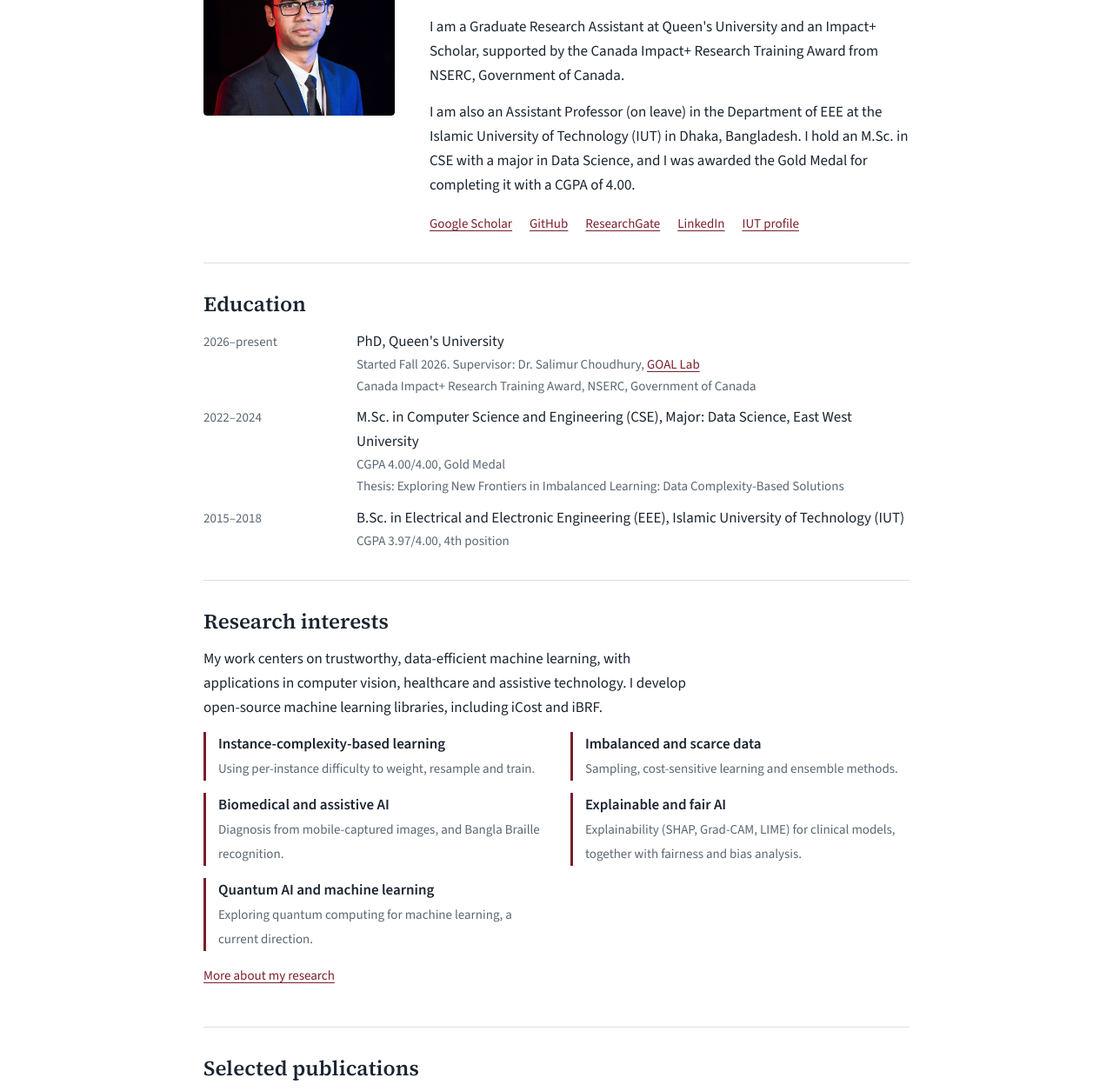
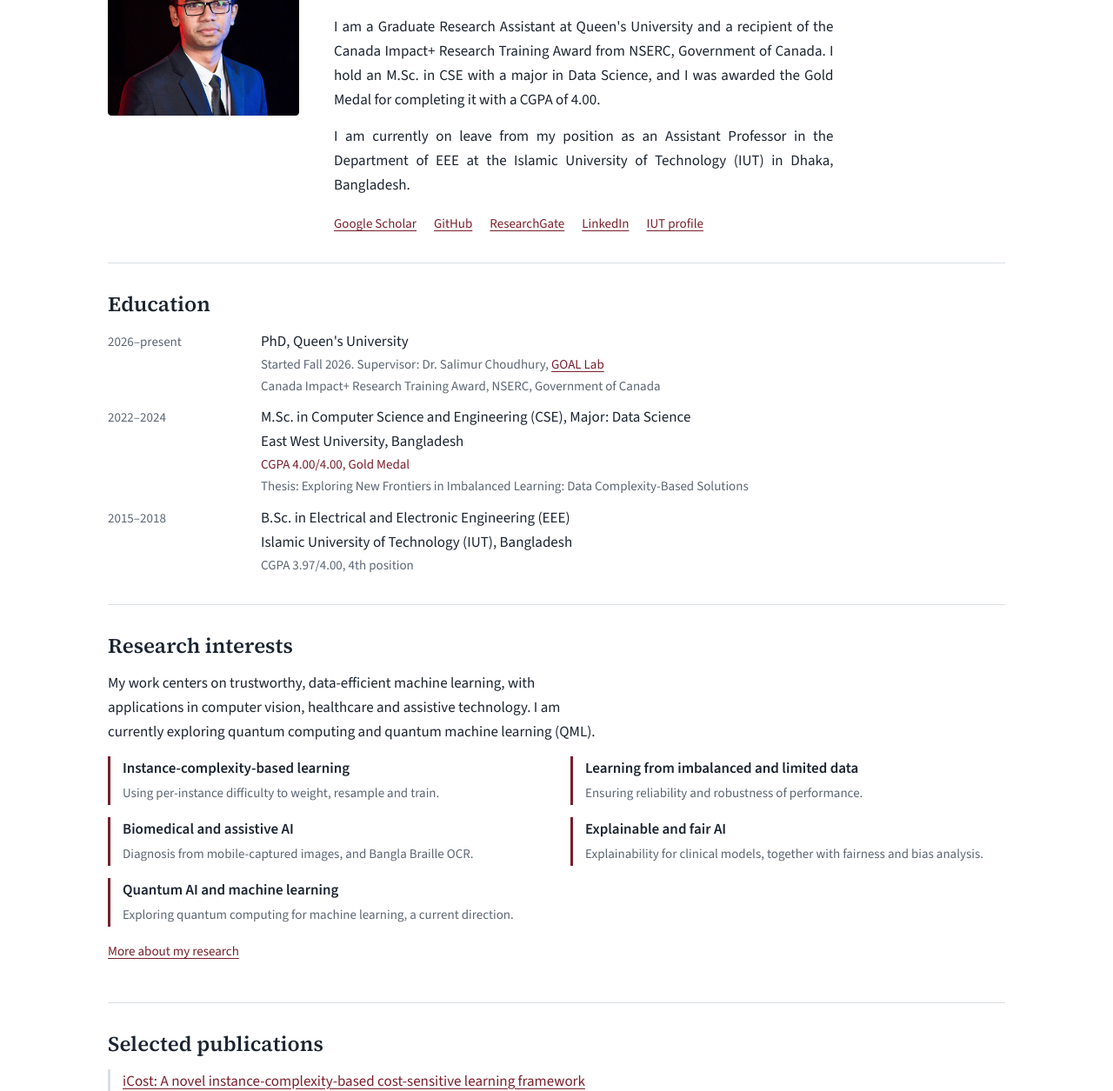
Before and after one commit to newaz-aa/newaz-aa.github.io, a plain HTML site: page index.html in a window 1280 px wide. Shown: the part 210-1465 px from the top of the page at 87% size. Drawn offline with nearby package versions, Linux system fonts and the light colour scheme.

Commit message:
Revise bio, education and research interests; widen layout
Co-Authored-By: Claude Sonnet 5.5 <noreply@anthropic.com>
Claude-Session: https://claude.ai/code/session_01F7ZeCyixEXzyeUnKyYkFA9

```diff
--- a/assets/style.css
+++ b/assets/style.css
@@ -22,7 +22,7 @@ a:focus-visible { outline: 2px solid var(--accent); outline-offset: 3px; border-
 .skip { position: absolute; left: -999px; }
 .skip:focus { left: 16px; top: 16px; background: var(--bg); padding: 8px 12px; z-index: 10; }
 
-.wrap { max-width: 860px; margin: 0 auto; padding: 0 24px; }
+.wrap { max-width: 1080px; margin: 0 auto; padding: 0 24px; }
 header.site { border-bottom: 1px solid var(--rule); }
 header.site .wrap { display: flex; flex-wrap: wrap; align-items: baseline; justify-content: space-between; gap: 8px 32px; padding-top: 28px; padding-bottom: 16px; }
 .brand { font: 600 22px/1.2 var(--serif); color: var(--ink); text-decoration: none; letter-spacing: 0.01em; }
@@ -41,6 +41,7 @@ section { padding: 32px 0; border-top: 1px solid var(--rule); }
 section:first-of-type { border-top: 0; padding-top: 0; }
 
 .intro { display: grid; grid-template-columns: 220px 1fr; gap: 40px; align-items: start; }
+.intro p { text-align: justify; }
 .titles { color: var(--muted); font-size: 18px; margin: 0 0 20px; }
 .titles span { display: block; }
 .portrait { order: -1; width: 220px; aspect-ratio: 1 / 1; border-radius: 4px; overflow: hidden; }
@@ -52,6 +53,7 @@ section:first-of-type { border-top: 0; padding-top: 0; }
 .facts dt { color: var(--muted); font-size: 15px; padding-top: 2px; }
 .facts dd { margin: 0; }
 .facts .sub { display: block; color: var(--muted); font-size: 15px; }
+.facts .sub.hl { color: var(--accent); }
 
 .interests { list-style: none; margin: 0; padding: 0; display: grid; grid-template-columns: repeat(2, 1fr); gap: 14px 32px; }
 .interests li { padding-left: 14px; border-left: 3px solid var(--accent); }
--- a/index.html
+++ b/index.html
@@ -38,10 +38,10 @@
     <div>
       <h1>Asif Newaz</h1>
       <p class="titles">
-        <span>PhD Student, Queen's University</span>
+        <span>PhD Student, Queen's University, Canada</span>
       </p>
-      <p>I am a Graduate Research Assistant at Queen's University and an Impact+ Scholar, supported by the Canada Impact+ Research Training Award from NSERC, Government of Canada.</p>
-      <p>I am also an Assistant Professor (on leave) in the Department of EEE at the Islamic University of Technology (IUT) in Dhaka, Bangladesh. I hold an M.Sc. in CSE with a major in Data Science, and I was awarded the Gold Medal for completing it with a CGPA of 4.00.</p>
+      <p>I am a Graduate Research Assistant at Queen's University and a recipient of the Canada Impact+ Research Training Award from NSERC, Government of Canada. I hold an M.Sc. in CSE with a major in Data Science, and I was awarded the Gold Medal for completing it with a CGPA of 4.00.</p>
+      <p>I am currently on leave from my position as an Assistant Professor in the Department of EEE at the Islamic University of Technology (IUT) in Dhaka, Bangladesh.</p>
       <ul class="links">
         <li><a href="https://scholar.google.com/citations?user=7XXXXdwAAAAJ&amp;hl=en" target="_blank" rel="noopener noreferrer">Google Scholar</a></li>
         <li><a href="https://github.com/newaz-aa" target="_blank" rel="noopener noreferrer">GitHub</a></li>
@@ -61,11 +61,11 @@
         <span class="sub">Started Fall 2026. Supervisor: Dr. Salimur Choudhury, <a href="https://goal-soc-queensu.github.io" target="_blank" rel="noopener noreferrer">GOAL Lab</a></span>
         <span class="sub">Canada Impact+ Research Training Award, NSERC, Government of Canada</span></dd>
       <dt>2022&ndash;2024</dt>
-      <dd>M.Sc. in Computer Science and Engineering (CSE), Major: Data Science, East West University
-        <span class="sub">CGPA 4.00/4.00, Gold Medal</span>
+      <dd>M.Sc. in Computer Science and Engineering (CSE), Major: Data Science<br>East West University, Bangladesh
+        <span class="sub hl">CGPA 4.00/4.00, Gold Medal</span>
         <span class="sub">Thesis: Exploring New Frontiers in Imbalanced Learning: Data Complexity-Based Solutions</span></dd>
       <dt>2015&ndash;2018</dt>
-      <dd>B.Sc. in Electrical and Electronic Engineering (EEE), Islamic University of Technology (IUT)
+      <dd>B.Sc. in Electrical and Electronic Engineering (EEE)<br>Islamic University of Technology (IUT), Bangladesh
         <span class="sub">CGPA 3.97/4.00, 4th position</span></dd>
     </dl>
   </section>
@@ -73,12 +73,12 @@
 
   <section aria-labelledby="interests">
     <h2 id="interests">Research interests</h2>
-    <p>My work centers on trustworthy, data-efficient machine learning, with applications in computer vision, healthcare and assistive technology. I develop open-source machine learning libraries, including iCost and iBRF.</p>
+    <p>My work centers on trustworthy, data-efficient machine learning, with applications in computer vision, healthcare and assistive technology. I am currently exploring quantum computing and quantum machine learning (QML).</p>
     <ul class="interests">
       <li><b>Instance-complexity-based learning</b><span>Using per-instance difficulty to weight, resample and train.</span></li>
-      <li><b>Imbalanced and scarce data</b><span>Sampling, cost-sensitive learning and ensemble methods.</span></li>
-      <li><b>Biomedical and assistive AI</b><span>Diagnosis from mobile-captured images, and Bangla Braille recognition.</span></li>
-      <li><b>Explainable and fair AI</b><span>Explainability (SHAP, Grad-CAM, LIME) for clinical models, together with fairness and bias analysis.</span></li>
+      <li><b>Learning from imbalanced and limited data</b><span>Ensuring reliability and robustness of performance.</span></li>
+      <li><b>Biomedical and assistive AI</b><span>Diagnosis from mobile-captured images, and Bangla Braille OCR.</span></li>
+      <li><b>Explainable and fair AI</b><span>Explainability for clinical models, together with fairness and bias analysis.</span></li>
       <li><b>Quantum AI and machine learning</b><span>Exploring quantum computing for machine learning, a current direction.</span></li>
     </ul>
     <p class="more"><a href="research.html">More about my research</a></p>
```
